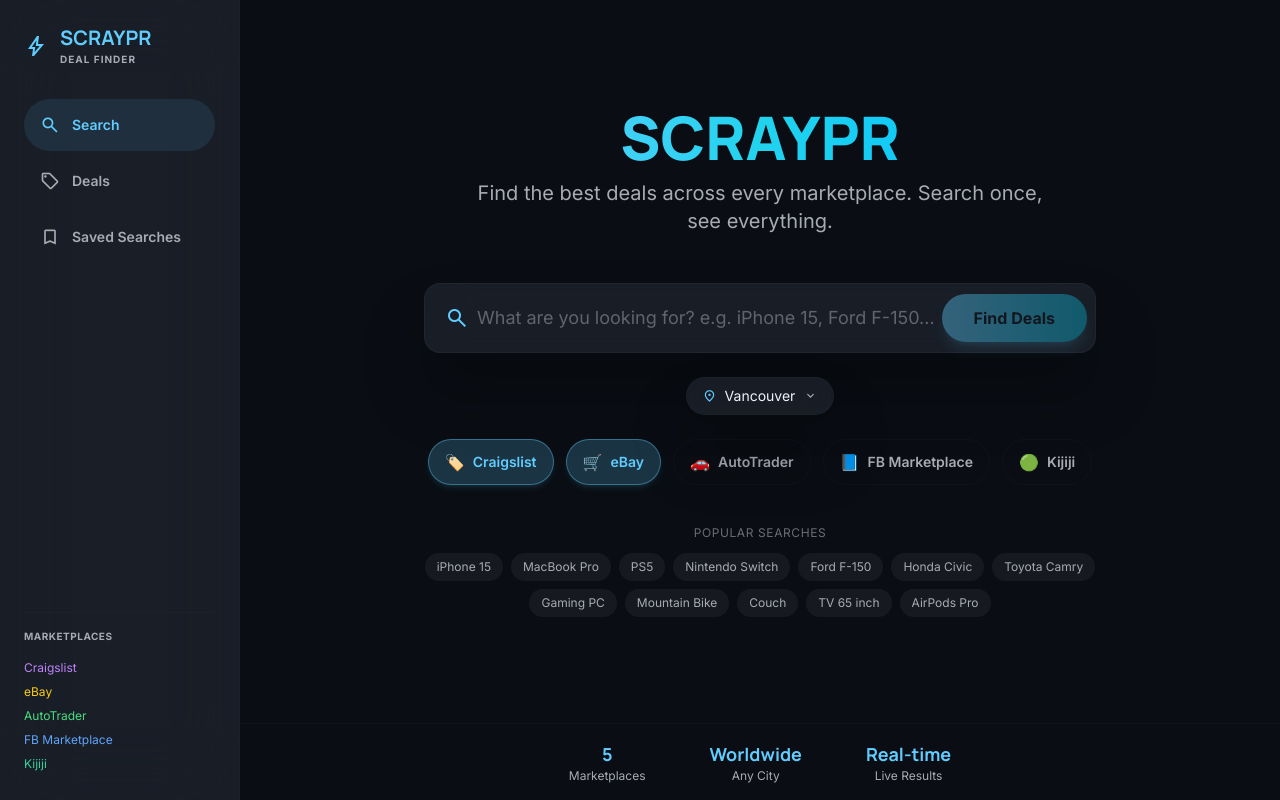
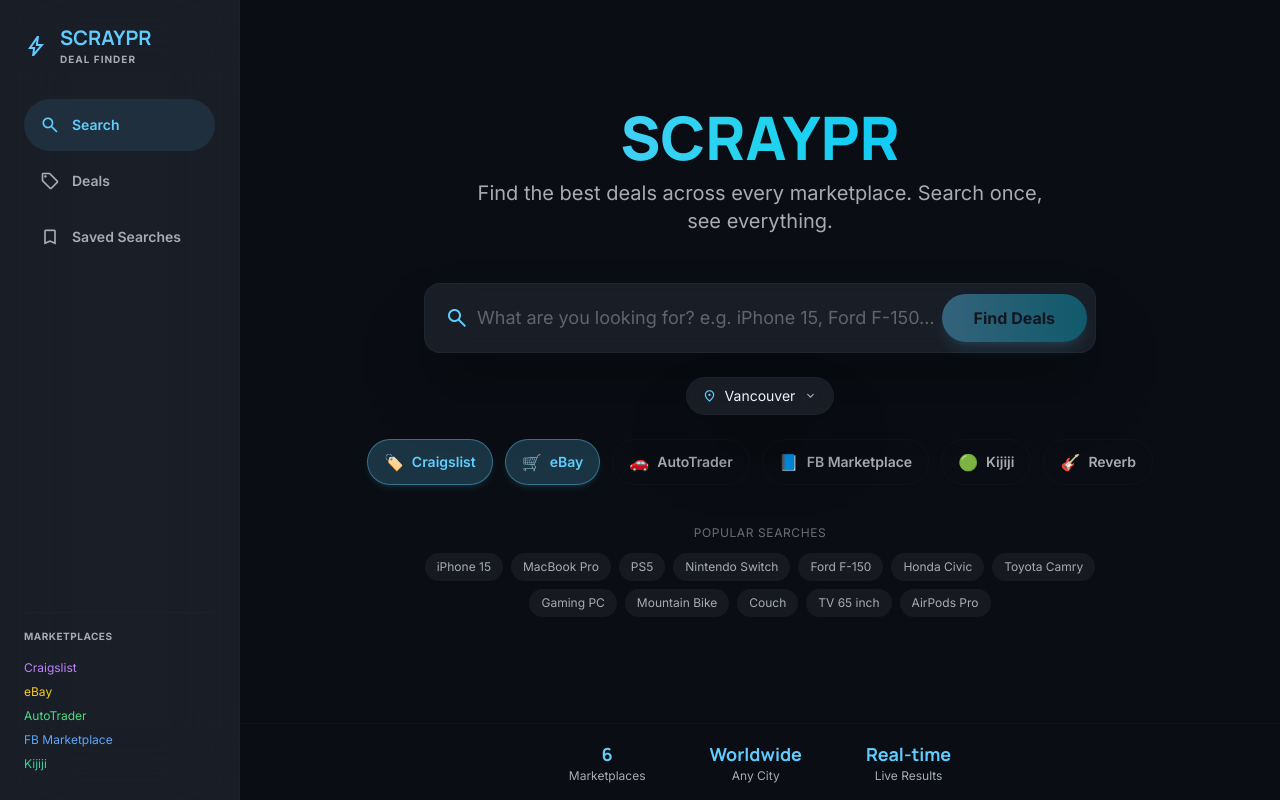
Before and after one commit to leanddouglas/scraypr-app, a React (Vite) app: page / in a window 1280 px wide. Built offline with nearby package versions, Linux system fonts and the light colour scheme.

Commit message:
Add Reverb to Home.jsx marketplace toggles and update footer count to 6

```diff
--- a/src/pages/Home.jsx
+++ b/src/pages/Home.jsx
@@ -19,7 +19,7 @@
   { id: 'ebay', name: 'eBay', icon: '🛒', active: true },
   { id: 'autotrader', name: 'AutoTrader', icon: '🚗', active: true },
   { id: 'facebook', name: 'FB Marketplace', icon: '📘', active: true },
-  { id: 'kijiji', name: 'Kijiji', icon: '🟢', active: true },
+  { id: 'kijiji', name: 'Kijiji', icon: '🟢', active: true },    { id: 'reverb', name: 'Reverb', icon: '🎸', active: true },
   ];
 
 export default function Home() {
@@ -239,7 +239,7 @@
               <footer className="border-t border-outline-variant/10 px-6 py-4">
                       <div className="max-w-4xl mx-auto flex justify-center gap-8 sm:gap-16 text-center">
                                 <div>
-                                            <div className="font-headline font-bold text-primary text-lg">5</div>
+                                            <div className="font-headline font-bold text-primary text-lg">6</div>
                                             <div className="font-label text-xs text-on-surface-variant">Marketplaces</div>
                                 </div>
                                 <div>
```
